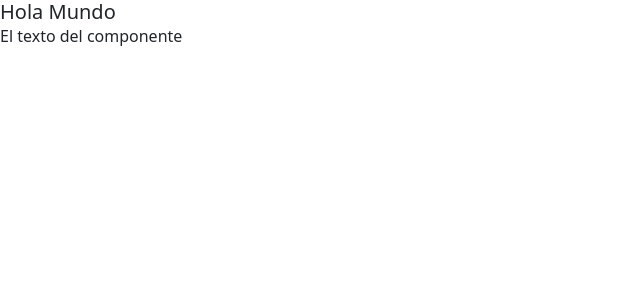
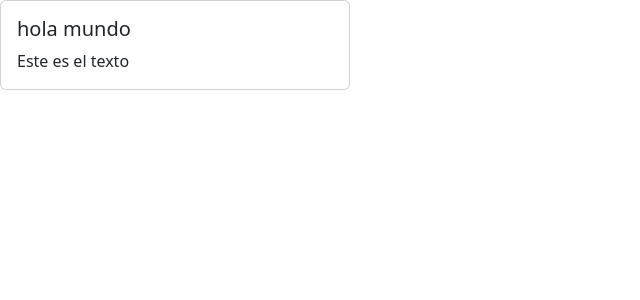
Before and after one commit to lauraromgarDev/react-app, a React (Vite) app: page / in a window 1280 px wide. Shown: the top 300 px of the page, without its empty margins (0-640 px from the left). Built offline with nearby package versions, Linux system fonts and the light colour scheme.

Commit message:
Pasando children

```diff
--- a/src/App.tsx
+++ b/src/App.tsx
@@ -1,7 +1,9 @@
-import { CardBody } from './components/Card';
+import Card, { CardBody } from "./components/Card";
 
-function App(){
-  return <CardBody  title = {'Hola Mundo'} text= {'El texto del componente' } />;
+function App() {
+  return <Card>
+    <CardBody title="hola mundo" text="Este es el texto" />
+  </Card>;
 }
 
 export default App;
--- a/src/components/Card.tsx
+++ b/src/components/Card.tsx
@@ -1,9 +1,11 @@
+import { ReactNode } from "react";
+
 interface CardProps {
-  body: string;
+  children: ReactNode;
 }
 
 function Card(props: CardProps) {
-  const { body } = props;
+  const { children } = props;
   return (
     <div
       className="card"
@@ -11,7 +13,7 @@
         width: "350px",
       }}
     >
-      <div className="card-body">{body}</div>
+      <div className="card-body">{children}</div>
     </div>
   );
 }
```
